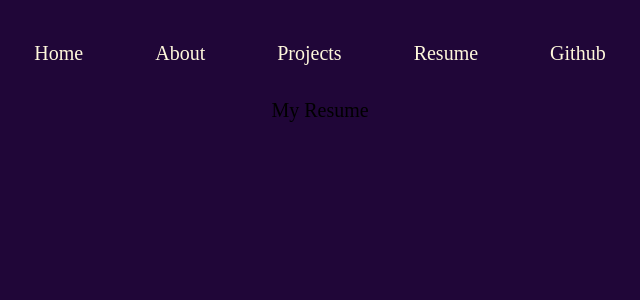
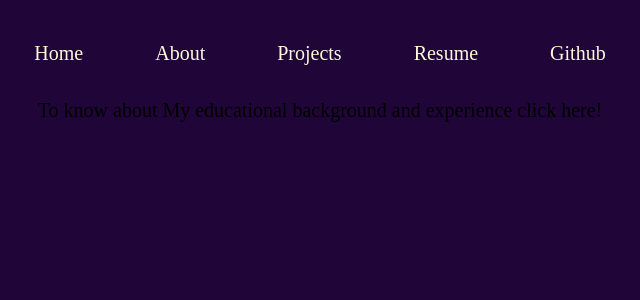
Before and after one commit to chhavi-choudhary/portfolio, a React (Create React App) app: page /resume in a window 1280 px wide. Shown: the top 300 px of the page, without its empty margins (320-960 px from the left). Built offline with nearby package versions, Linux system fonts and the light colour scheme.

Commit message:
add resume

```diff
--- a/src/components/Resume.jsx
+++ b/src/components/Resume.jsx
@@ -3,7 +3,7 @@ import React from 'react'
 export default function Resume() {
     return (
         <div>
-            My Resume
+            To know about My educational background and experience click here!
         </div>
     )
 }
```
